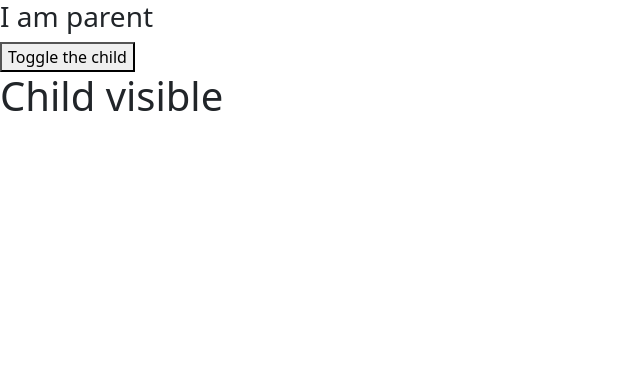
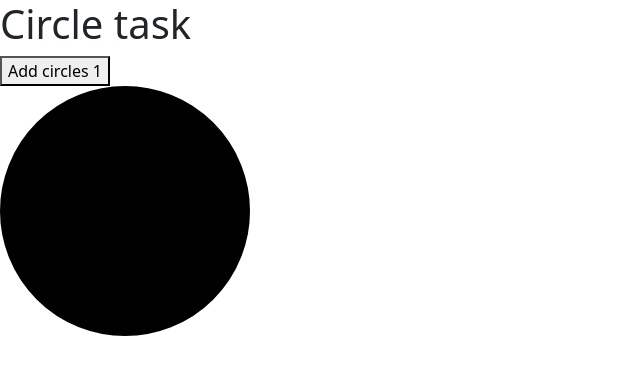
Before and after one commit to saiDev1999/React-Class-99R, a React (Create React App) app: page / in a window 1280 px wide. Shown: the top 374 px of the page, without its empty margins (0-640 px from the left). Built offline with nearby package versions, Linux system fonts and the light colour scheme.

Commit message:
pure component and add circle

```diff
--- a/src/App.js
+++ b/src/App.js
@@ -14,6 +14,8 @@ import AudioSpinner from "./components/funtional/spinners/audio-spinner";
 import DNASpinner from "./components/funtional/spinners/dna-spinner";
 import UpdatingPhase from "./components/funtional/lifeCycle/updatingPhase";
 import Parent from "./components/funtional/lifeCycle/unMountingPhase";
+import ParentComponent from "./components/funtional/pureComponents/parent";
+import CircleTask from "./components/circleTask/circle-task";
 
 function App() {
   return (
@@ -23,7 +25,8 @@ function App() {
 
 {/* <MountingPhase   favColor="blue"  />
 <UpdatingPhase/> */}
-<Parent/>
+{/* <ParentComponent/> */}
+<CircleTask/>
 </>
 
 
@@ -34,6 +37,10 @@ function App() {
 }
 
 export default App;
+
+
+// react introduced hooks concept in functional component in 16.8 version 2018
+// functional based components we are using as container layer oor functional layer
 
 
 
--- /dev/null
+++ b/src/components/circleTask/circle-task.js
@@ -0,0 +1,72 @@
+import { Component } from "react";
+import "./styles.css"
+
+class CircleTask extends Component{
+    constructor(){
+        super()
+        this.state={
+            circles : [true]
+        }
+    }
+
+    addCircles =()=>{
+
+        this.setState({
+           circles: [...this.state.circles,false]
+        })
+
+    }
+
+    changeColor=(index)=>{
+        // alert(index)
+        console.log(index,this.state.circles)
+
+    }
+    render(){
+        return(
+            <>
+
+            <h1>Circle task</h1>
+            <button  onClick={this.addCircles} >Add circles {this.state.circles.length}</button>
+
+            {
+
+
+                this.state.circles.length>0
+                ?
+
+                 this.state.circles.map((flag,index)=> <div key={index} className="circle" style={{backgroundColor:flag?"black":"white"}}
+
+                 onClick={()=>this.changeColor(index)}
+                 >
+
+                </div>
+
+
+                    )
+                    :
+                    <h2>No circles</h2>
+            }
+
+
+
+
+
+            </>
+        )
+    }
+}
+
+export default CircleTask
+
+
+
+
+
+
+// Tasks :
+// 1. Repeat the class
+// 2. Add circles complete th pending
+// 3. corousel , add button , when clicking on add , add any dummy images
+// 4. delete option for circles added
+// 5. prepare for test
--- /dev/null
+++ b/src/components/circleTask/styles.css
@@ -0,0 +1,8 @@
+
+
+.circle{
+    width: 250px;
+    height: 250px;
+    border: 2px solid black;
+    border-radius: 50%;
+}
--- /dev/null
+++ b/src/components/funtional/pureComponents/parent.js
@@ -0,0 +1,49 @@
+import { Component, PureComponent } from "react";
+
+
+
+
+class ParentComponent extends Component{
+    constructor(){
+        super()
+        this.state={
+            counter:0
+        }
+    }
+
+    increment =()=>{
+        this.setState(
+            {
+                counter:this.state.counter+1
+            }
+        )
+    }
+
+    render(){
+        console.log("parent rendering")
+        return(
+            <>
+            <h2>hello</h2>
+            <h2>{this.state.counter}</h2>
+            <button onClick={this.increment} >Increment</button>
+            <ChildComponent counter={this.state.counter} />
+            </>
+        )
+    }
+}
+
+export default ParentComponent
+
+
+
+class ChildComponent extends PureComponent{
+    render(){
+        console.log("child rendering")
+        return(
+            <>
+
+            <h2> i am child</h2>
+            </>
+        )
+    }
+}
```
Also changed, not shown: src/components/funtional/pureComponents/index.js (added, +9 -0 lines).
